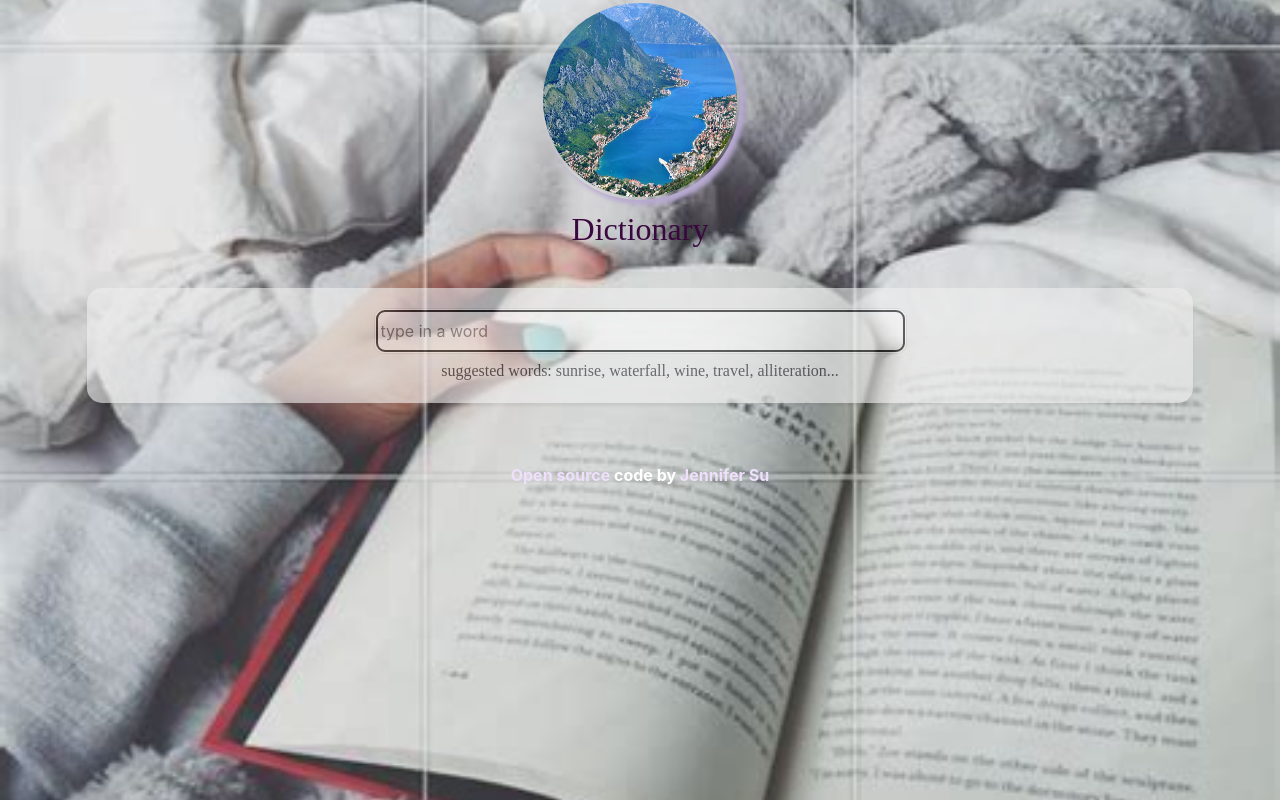
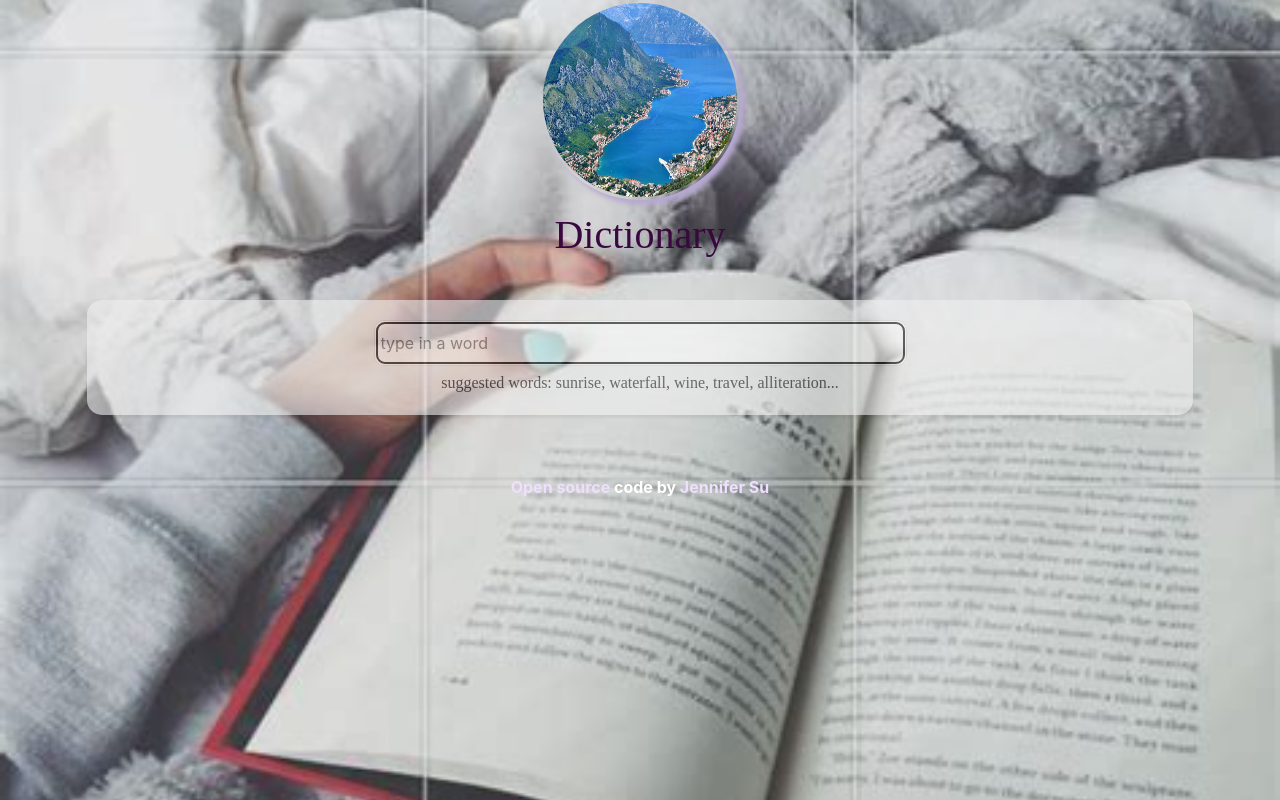
Before and after one commit to berryjen/react-dictionary, a React (Create React App) app: page / in a window 1280 px wide. Built offline with nearby package versions, Linux system fonts and the light colour scheme; a web font is replaced by a local one.

Commit message:
changed title font

```diff
--- a/src/style.css
+++ b/src/style.css
@@ -18,7 +18,7 @@ body {
   color: #39083F;
   padding: 5px;
   font-family: 'New Tegomin', serif;
-  font-size: 32px;
+  font-size: 40px;
   margin: 0 auto;
 }
 
```
